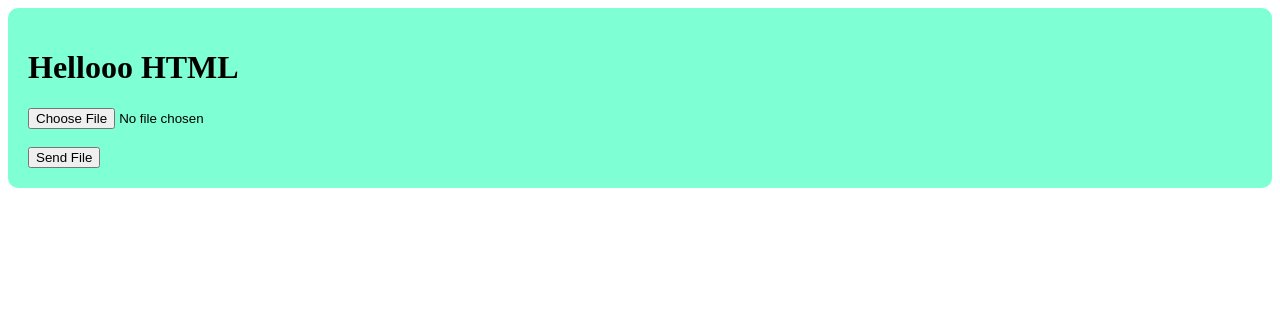
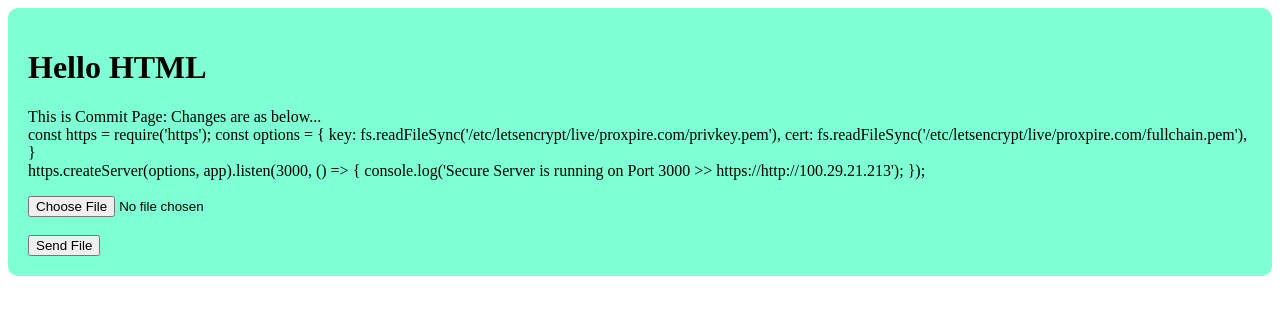
Before and after one commit to FarhadAbbasi/My_Express_Server, a website: page index.html in a window 1280 px wide. Drawn offline with Linux system fonts and the light colour scheme.

Commit message:
Change the port 3000 callin server.js tocommunicate with NginX HTTPS

```diff
--- a/index.html
+++ b/index.html
@@ -2,11 +2,25 @@
 
 <body>
     <div style="background-color: aquamarine; padding: 20px; border-radius: 10px;">
-        <h1> Hellooo HTML</h1>
+        <h1> Hello HTML</h1>
+        <p>
+            This is Commit Page: Changes are as below... <br />
+
+            const https = require('https');
+            const options = {
+            key: fs.readFileSync('/etc/letsencrypt/live/proxpire.com/privkey.pem'),
+            cert: fs.readFileSync('/etc/letsencrypt/live/proxpire.com/fullchain.pem'),
+            } <br/>
+
+            https.createServer(options, app).listen(3000, () => {
+            console.log('Secure Server is running on Port 3000 >> https://http://100.29.21.213');
+            });
+
+        </p>
 
         <form action="http://localhost:3000/upload-csv" method="POST" encType="multipart/form-data">
-            <input type="file" name="file" accept=".csv"/> <br/><br/>
+            <input type="file" name="file" accept=".csv" /> <br /><br />
             <button> Send File </button>
         </form>
-</div>
+    </div>
 </body>
```
Also changed, not shown: server.js (+14 -9 lines), NewPage.html (renamed from NewPageNameUpdated.html).
